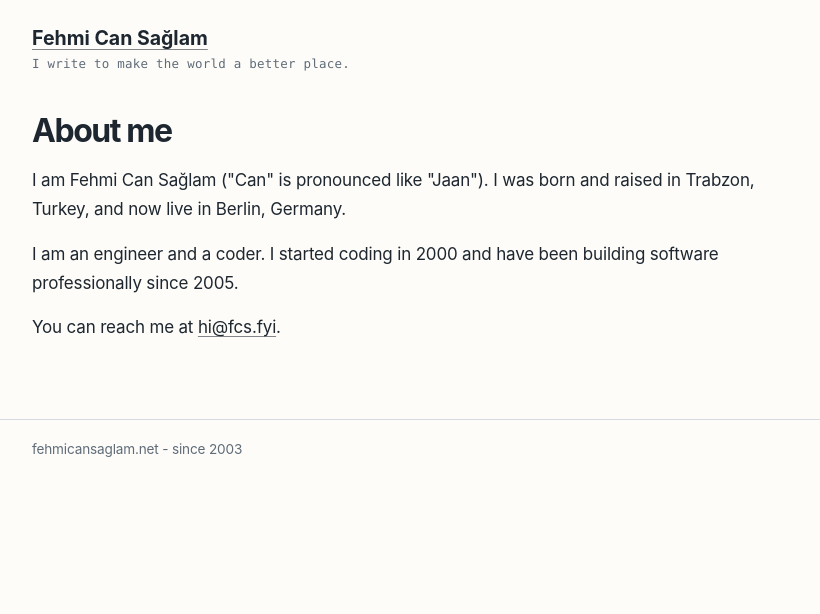
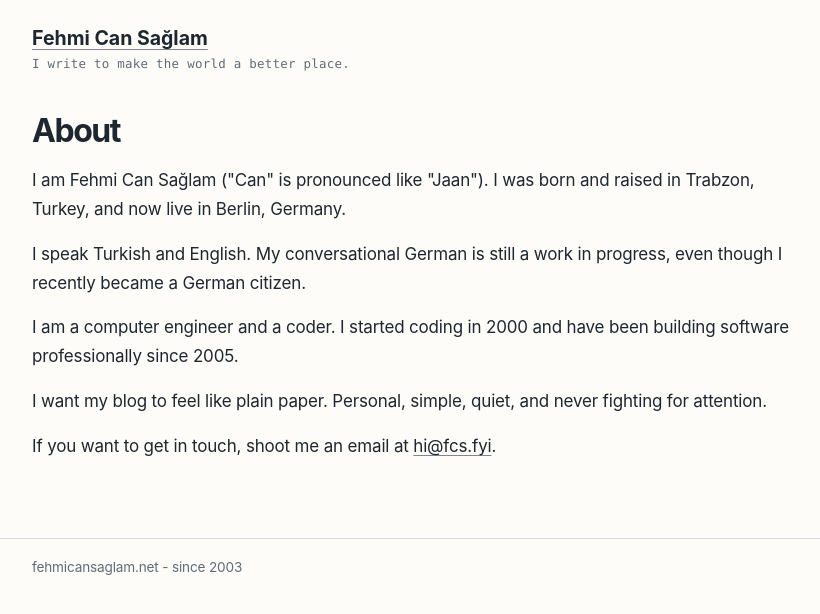
Before and after one commit to fehmicansaglam/fehmicansaglam.github.com, a Jekyll site: the page about.html, which Jekyll copies as it is, in a window 1280 px wide. Shown: the top 614 px of the page, without its empty margins (228-1048 px from the left). Built offline with Jekyll 4.4.1, drawn with Linux system fonts in a browser that asks for light colours.

Commit message:
Update about page

```diff
--- a/about.html
+++ b/about.html
@@ -22,15 +22,14 @@
 
   <main class="container page-main">
     <article class="page-card">
-      <h1 class="page-title">About me</h1>
+      <h1 class="page-title">About</h1>
 
       <div class="post-content">
         <p>I am Fehmi Can Sağlam ("Can" is pronounced like "Jaan"). I was born and raised in Trabzon, Turkey, and now live in Berlin, Germany.</p>
-        <p>I am an engineer and a coder. I started coding in 2000 and have been building software professionally since 2005.</p>
-        <p>
-          You can reach me at
-          <a href="mailto:hi@fcs.fyi">hi@fcs.fyi</a>.
-        </p>
+        <p>I speak Turkish and English. My conversational German is still a work in progress, even though I recently became a German citizen.</p>
+        <p>I am a computer engineer and a coder. I started coding in 2000 and have been building software professionally since 2005.</p>
+        <p>I want my blog to feel like plain paper. Personal, simple, quiet, and never fighting for attention.</p>
+        <p>If you want to get in touch, shoot me an email at <a href="mailto:hi@fcs.fyi">hi@fcs.fyi</a>.</p>
       </div>
     </article>
   </main>
```
